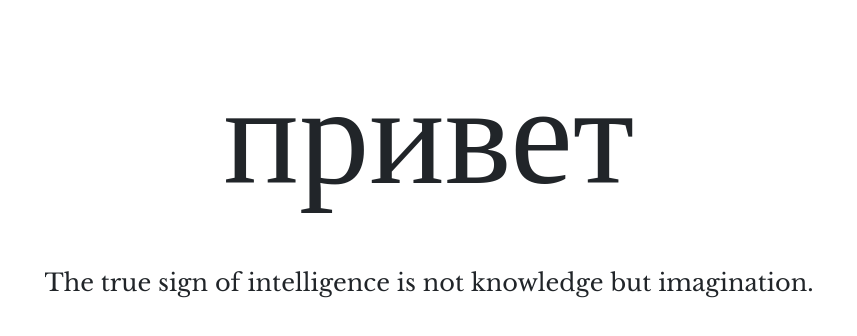
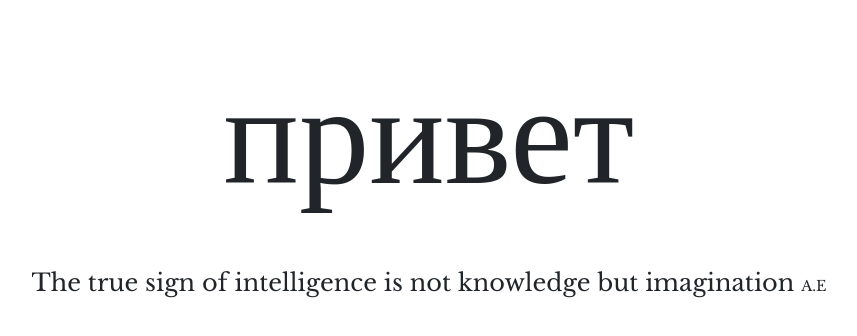
Before and after one commit to JonasKabalo/jonaskabalodev, a Nuxt app: page / in a window 1280 px wide. Shown: the top 336 px of the page, without its empty margins (211-1068 px from the left). Built offline with nearby package versions, Linux system fonts and the light colour scheme.

Commit message:
update scss add initials and take out log in

```diff
--- a/assets/css/main.scss
+++ b/assets/css/main.scss
@@ -6,5 +6,7 @@ $size_r_11: 11vw;
 
 // Not Responsive
 
+$size-s-06: 0.6em;
+
 $margin_10_10: 10px 10px;
 $margin_50_50: 50px 50px;
--- a/components/Navigation.vue
+++ b/components/Navigation.vue
@@ -5,9 +5,6 @@
     </NuxtLink>-
     <NuxtLink to="/contact">
       Contact
-    </NuxtLink>-
-    <NuxtLink to="">
-      Log in
     </NuxtLink>
   </div>
 </template>
--- a/pages/contact.vue
+++ b/pages/contact.vue
@@ -1,6 +1,8 @@
 <template>
   <div class="text-center">
-    Working progress...
+    <h1 style="margin-top:100px">
+      Working progress...
+    </h1>
   </div>
 </template>
 
--- a/pages/index.vue
+++ b/pages/index.vue
@@ -5,7 +5,7 @@
       <!-- p>👋 Hi! My name is Jonas</p -->
       <div class="card-presentation">
         <div class="card-main">
-          <h4>The true sign of intelligence is not knowledge but imagination.</h4>
+          <h4>The true sign of intelligence is not knowledge but imagination <small>A.E</small></h4>
         </div>
       </div>
     </div>
@@ -29,6 +29,11 @@ export default {
   }
   .card-presentation {
     margin: $margin_10_10;
+    .card-main {
+      small {
+        font-size: $size-s-06;
+      }
+    }
   }
 }
 </style>
```
